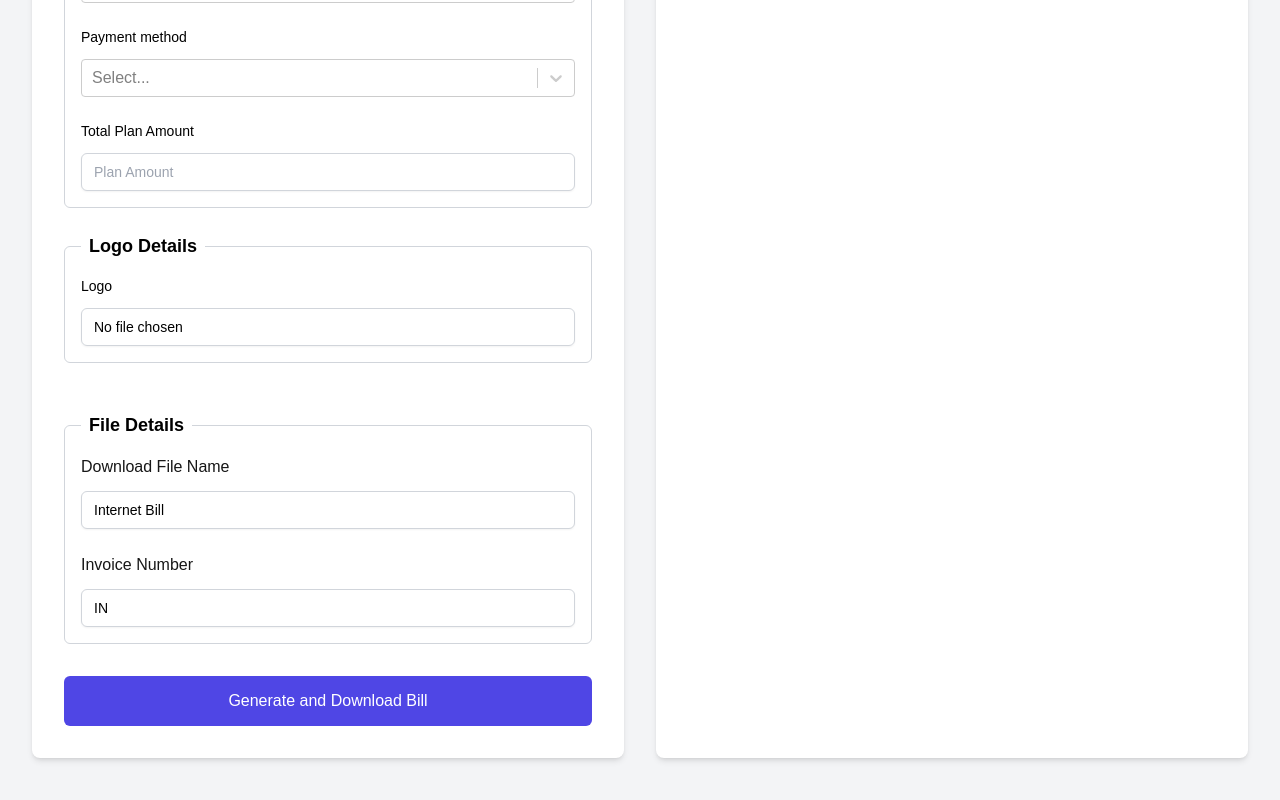
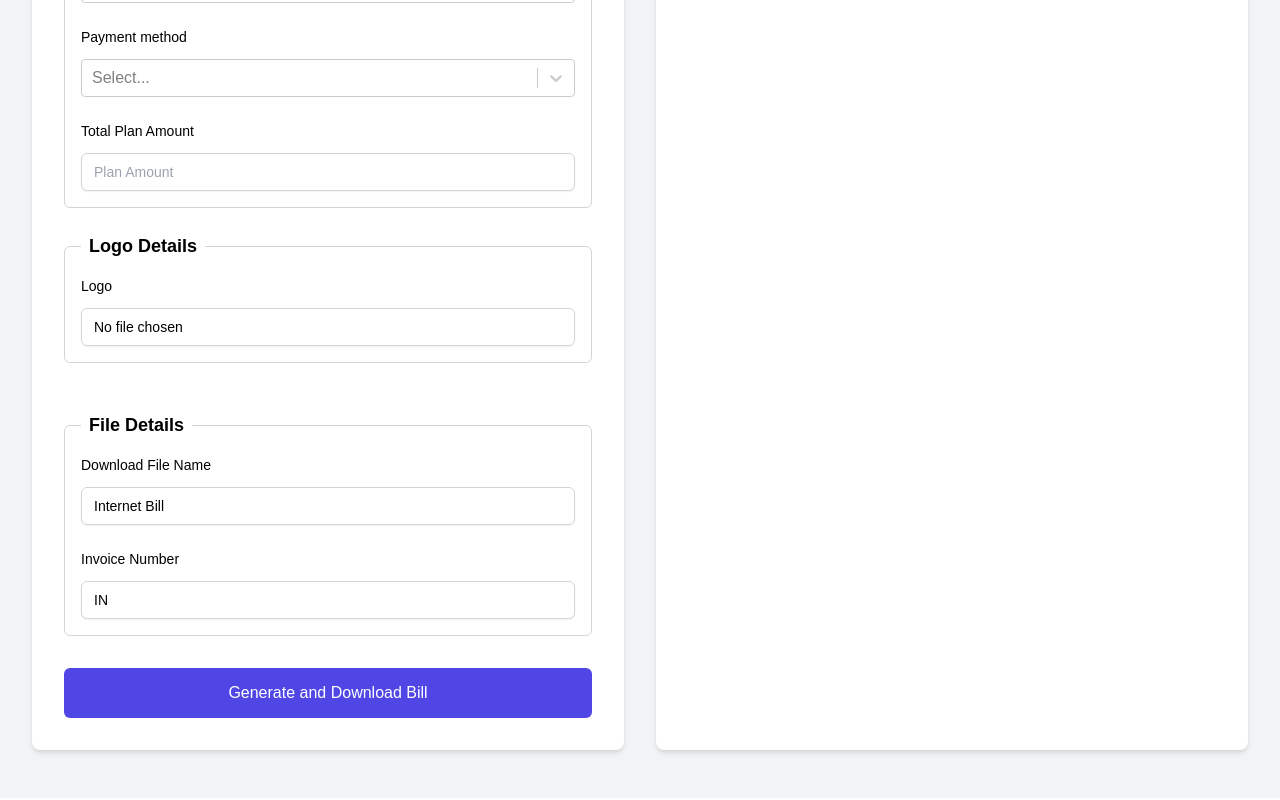
Before and after one commit to kintalisriharsha/Internetbill_generator, a Next.js app in the folder internetbill_generator/: page / in a window 1280 px wide. Shown: the part 1424-2224 px from the top of the page. Built offline with nearby package versions, Linux system fonts and the light colour scheme.

Commit message:
changes done

```diff
--- a/internetbill_generator/app/InternetBillGenerator.tsx
+++ b/internetbill_generator/app/InternetBillGenerator.tsx
@@ -609,7 +609,7 @@ export default function InternetBillGenerator() {
                 <legend className="text-lg font-semibold text-black px-2">
                   File Details
                 </legend>
-                <label htmlFor="filename">Download File Name</label>
+                <label htmlFor="filename" className="block text-sm font-medium text-black">Download File Name</label>
                 <input
                   type="text"
                   placeholder="File Name"
@@ -620,7 +620,7 @@ export default function InternetBillGenerator() {
                   className="mt-3 text-black block w-full border border-gray-300 rounded-md shadow-sm py-2 px-3 focus:outline-none focus:ring-indigo-500 focus:border-indigo-500 sm:text-sm"
                 />
                 <br />
-                <label htmlFor="invoiceNumber">Invoice Number</label>
+                <label htmlFor="invoiceNumber" className="block text-sm font-medium text-black">Invoice Number</label>
                 <input
                   type="text"
                   placeholder="Invoice Number"
```
